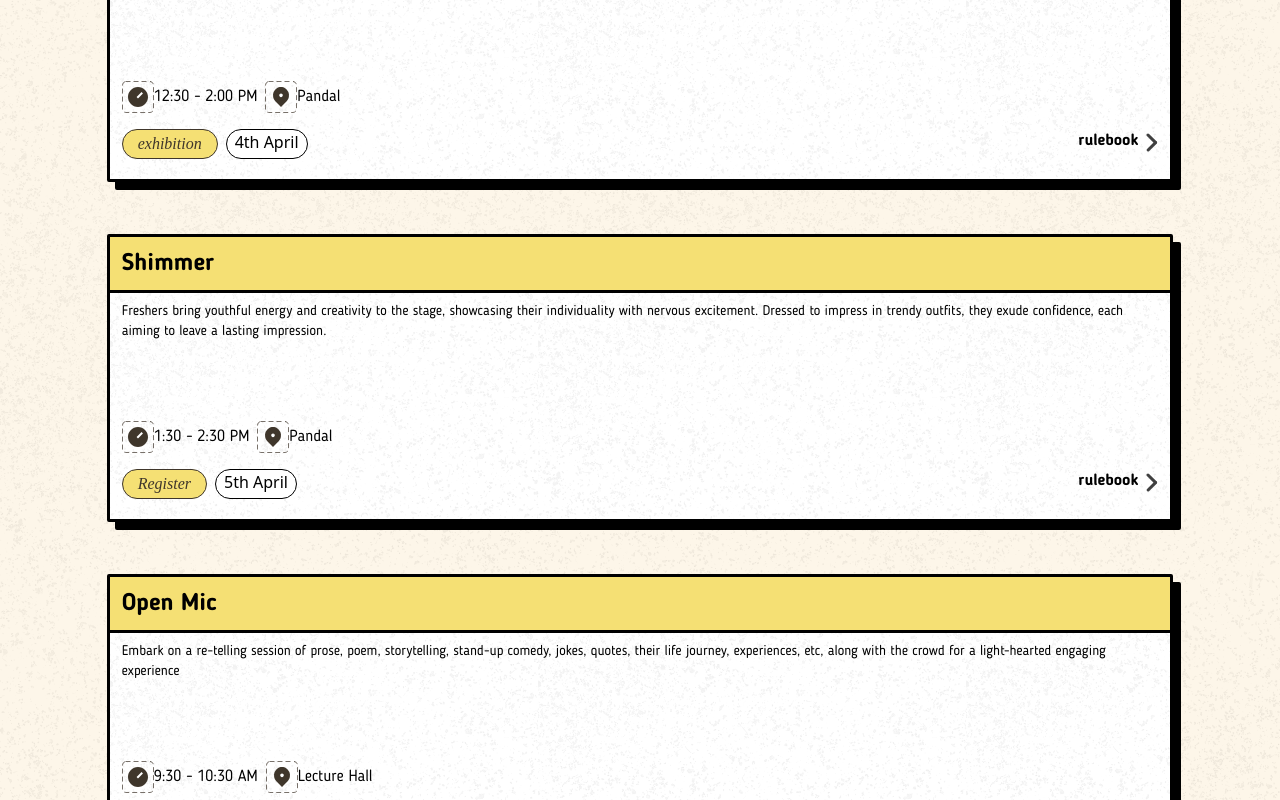
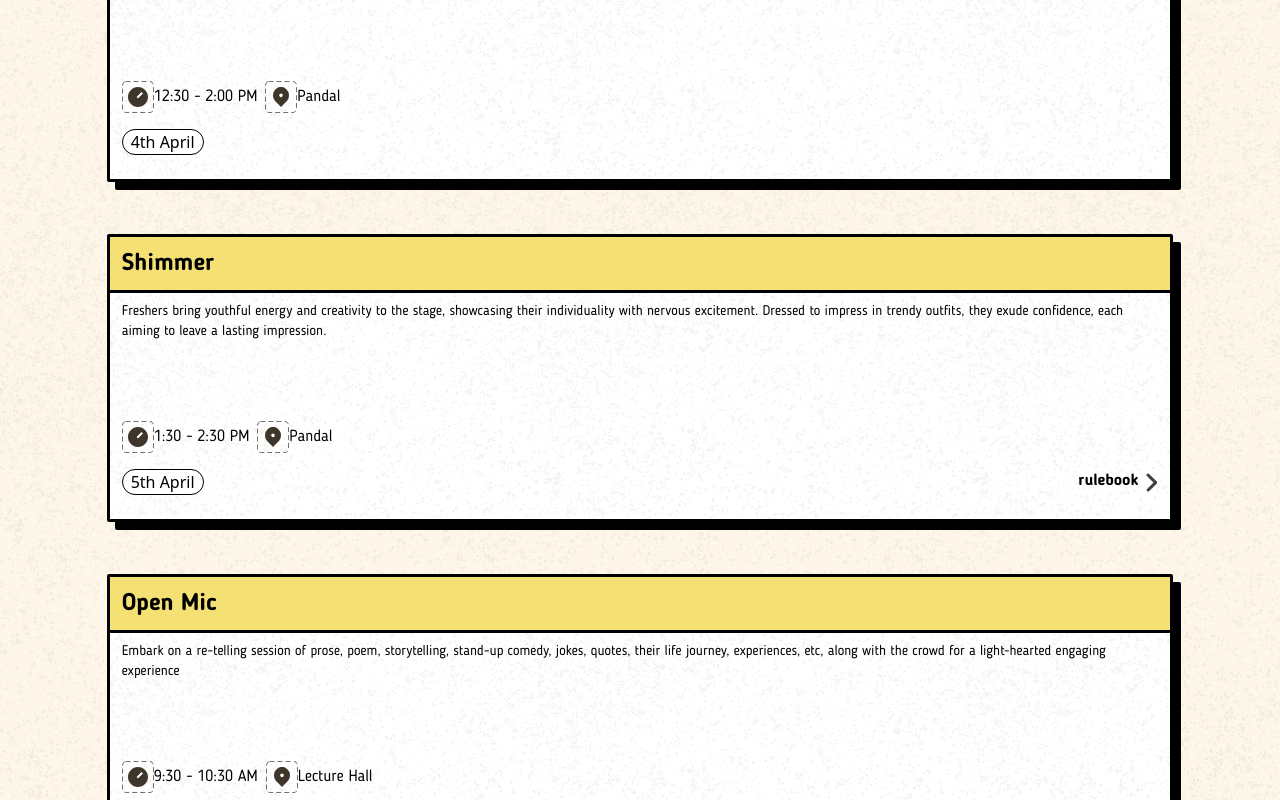
Before and after one commit to shishirnitm/Shishir-2k24-Web, a Next.js app: page /events in a window 1280 px wide. Shown: the part 2940-3740 px from the top of the page. Built offline with nearby package versions, Linux system fonts and the light colour scheme; a web font is replaced by a local one.

Commit message:
Event Card now doesn't display information it does not have

```diff
--- a/app/events/components/eventCard.js
+++ b/app/events/components/eventCard.js
@@ -31,12 +31,12 @@ export default function EventCard(props) {
 
                     </div>
                     <div className="flex items-start pt-1 h-1/2 w-full">
-                        <div className="w-2/3 flex space-x-2"><a href={props.eLink}><button><div className="yellowButton" >{props.eType}</div></button></a>
+                        <div className="w-2/3 flex space-x-2">{props.eLink && (<a href={props.eLink}><button><div className="yellowButton" >{props.eType}</div></button></a>)}
                             <div className=" rounded-2xl px-2 border-black border-[1px] bg-white" >{props.eDay}</div>
                         </div>
                         <div className="w-1/3">
                             <div className="flex justify-end font-bloggerBold">
-                                <div className="flex -translate-x-2">
+                                {props.eRule && (<div className="flex -translate-x-2">
                                 <a href={props.eRule}>rulebook </a>
                                     <div className="translate-x-2 translate-y-1">
                                     <svg width="12" height="19" viewBox="0 0 12 19" fill="none" xmlns="http://www.w3.org/2000/svg">
@@ -46,7 +46,7 @@ export default function EventCard(props) {
                                     </g>
                                     </svg>
                                     </div>
-                                </div>
+                                </div>)}
 
                             </div>
                         </div>
```
